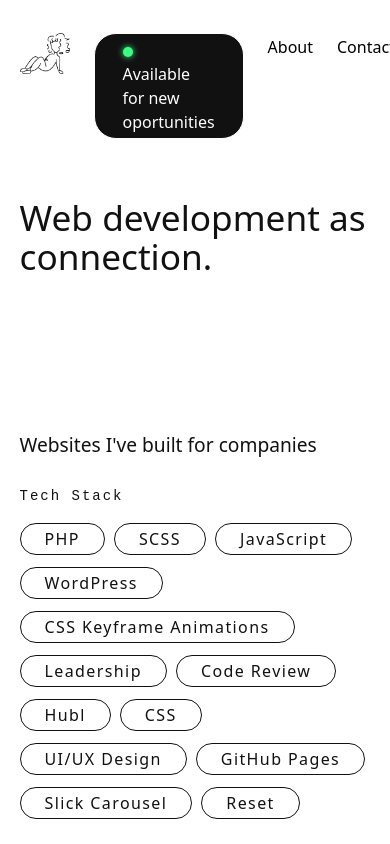
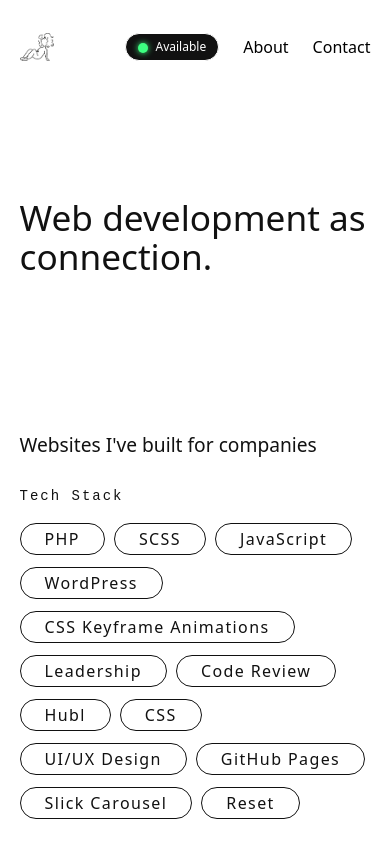
Before and after one commit to jillii/portfolio, a React (Vite) app: page / in a window 390 px wide. Shown: the top 844 px of the page. Built offline with nearby package versions, Linux system fonts and the light colour scheme.

Commit message:
Optimize status bar for mobile.

```diff
--- a/src/assets/Nav.css
+++ b/src/assets/Nav.css
@@ -51,7 +51,9 @@ nav ul li:hover a[href='/']:before {
 .status-text {
     margin: 0;
 }
-
+.status-text:after {
+    content: attr(data-desktop);
+}
 .status-text:before {
     content: '';
     display: inline-block;
@@ -73,6 +75,19 @@ nav ul li:hover a[href='/']:before {
     }
 }
 
+@media (max-width: 480px) {
+    .status {
+        padding: 4px 12px;
+        font-size: 12px;
+    }
+    .status-text:before {
+        margin-right: 8px;
+    }
+    .status-text:after {
+        content: attr(data-mobile);
+    }
+}
+
 @keyframes flashing {
     from {
         box-shadow: 0 0 22px #3dff81;
--- a/src/components/Status.jsx
+++ b/src/components/Status.jsx
@@ -1,3 +1,3 @@
 export default function Status () {
-    return (<div className="status"><p className="status-text">Available for new oportunities</p></div>)
+    return (<div className="status"><p className="status-text" data-desktop="Available for new oportunities" data-mobile="Available"></p></div>)
 }
```
